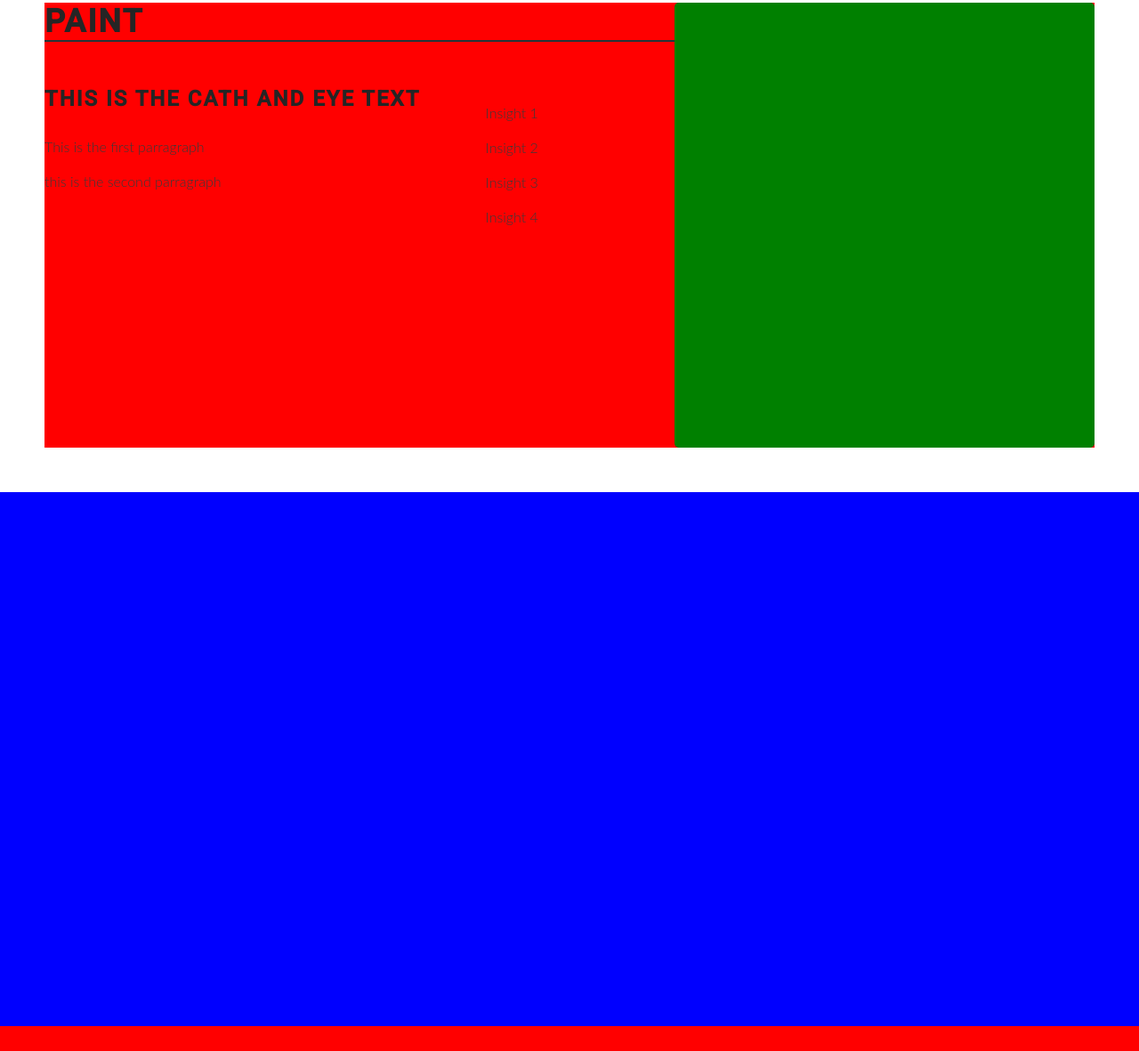
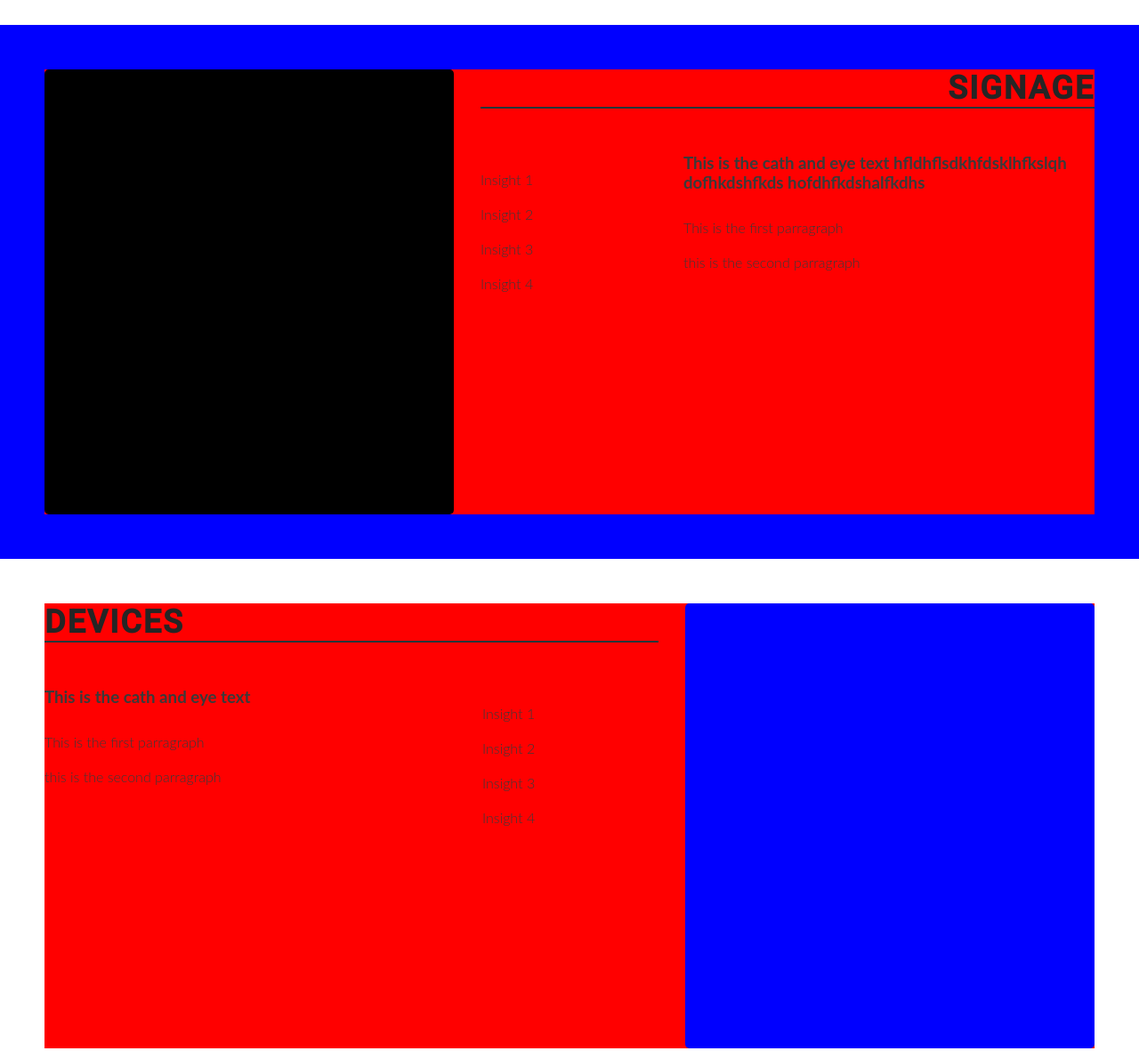
Before and after one commit to juanovt10/seprocivilCO, a plain HTML site: page services.html in a window 1280 px wide. Shown: the part 572-1753 px from the top of the page at 89% size. Drawn offline with Linux system fonts and the light colour scheme.

Commit message:
Optimize services sections layout with gaps in the containers

```diff
--- a/assets/css/style.css
+++ b/assets/css/style.css
@@ -538,6 +538,9 @@ h1, h2 {
 
 /* SERVICES PAGE STYLYING */
 
+.page_title
+
+
 #services_hero_image {
     height: 525px;
     width: 100%;
@@ -559,14 +562,23 @@ h1, h2 {
     background-color: red;
     display: flex;
     flex-direction: row;
-    /* align-items: center; */
+    gap: 30px;
+}
+
+.services_container_inverted {
+    margin: 0 50px;
+    height: 500px;
+    width: 100%;
+    background-color: red;
+    display: flex;
+    flex-direction: row-reverse;
+    gap: 30px;
 }
 
 #services_paint_image {
     height: 500px;
     width: 40%;
     margin: 0;
-    /* padding: 0; */
     border-radius: 1%;
     background-color: green;
 }
@@ -583,8 +595,22 @@ h1, h2 {
     border-bottom: #233539 solid 2px;
 }
 
+.services_title_inverted {
+    width: 100%;
+    margin: 0 0 50px;
+    font-size: 150%;
+    border-bottom: #233539 solid 2px;
+    text-align: right;
+}
+
 .services_content {
     display: flex;
+    gap: 30px;
+}
+
+.inverted {
+    display: flex;
+    flex-direction: row-reverse;
 }
 
 .services_content div {
@@ -596,7 +622,7 @@ h1, h2 {
     list-style-type: none;
 }
 
-.services_content h2 {
+.services_content h3 {
     margin-bottom: 30px;
 }
 
@@ -617,5 +643,20 @@ h1, h2 {
 }
 
 #devices_service {
-    background-color: red;
+    /* background-color: red; */
 }
+
+#services_signage_image {
+    height: 500px;
+    width: 40%;
+    margin: 0;
+    border-radius: 1%;
+    background-color: black;
+}
+#services_devices_image {
+    height: 500px;
+    width: 40%;
+    margin: 0;
+    border-radius: 1%;
+    background-color: blue;
+}
--- a/services.html
+++ b/services.html
@@ -34,6 +34,10 @@
         </nav>
     </header>
 
+    <!-- <section class="page_title">
+
+    </section>
+     -->
     <section id="services_hero_image">
 
     </section>
@@ -46,7 +50,7 @@
                 </div>
                 <div class="services_content">
                     <div>
-                        <h2>This is the cath and eye text</h2>
+                        <h3>This is the cath and eye text so it is better for the use to see what is in front of his face</h3>
                         <p>
                             This is the first parragraph
                         </p>
@@ -72,46 +76,79 @@
 
             </div>
             <div id="services_paint_image"></div>
+        </div>
+    </section>
 
-
-            <!-- <div class="services_title">
-                <h1>Paint</h1>
+    <section id="signage_service">
+        <div class="services_container_inverted">
+            <div class="services_text">
+                <div class="services_title_inverted">
+                    <h1>Signage</h1>
                 </div>
-            <div class="services_content">
-                <div class="services_text">
-                    <h2>1 sentences with to catch the attention of the reader</h2>
+                <div class="services_content inverted">
+                    <div>
+                        <h3>This is the cath and eye text hfldhflsdkhfdsklhfkslqh dofhkdshfkds hofdhfkdshalfkdhs </h3>
                         <p>
-                        Parragraph 1
+                            This is the first parragraph
                         </p>
                         <p>
-                        parragrap 2
+                            this is the second parragraph
                         </p>
                     </div>
                     <ul>
                         <li>
-                        insight 1
+                            Insight 1
                         </li>
                         <li>
-                        insight 2
+                            Insight 2
                         </li>
                         <li>
-                        insight 3
+                            Insight 3
                         </li>
                         <li>
-                        insight 4
+                            Insight 4
                         </li>
                     </ul>
-                <div id="services_paint_image"></div> -->
                 </div>
 
-    </section>
-
-    <section id="signage_service">
-
+            </div>
+            <div id="services_signage_image"></div>
     </section>
 
     <section id="devices_service">
+        <div class="services_container">
+            <div class="services_text">
+                <div class="services_title">
+                    <h1>Devices</h1>
+                </div>
+                <div class="services_content">
+                    <div>
+                        <h3>This is the cath and eye text</h3>
+                        <p>
+                            This is the first parragraph
+                        </p>
+                        <p>
+                            this is the second parragraph
+                        </p>
+                    </div>
+                    <ul>
+                        <li>
+                            Insight 1
+                        </li>
+                        <li>
+                            Insight 2
+                        </li>
+                        <li>
+                            Insight 3
+                        </li>
+                        <li>
+                            Insight 4
+                        </li>
+                    </ul>
+                </div>
 
+            </div>
+            <div id="services_devices_image"></div>
     </section>
 
 
```
Lines whose indentation alone changed are shown as unchanged.
